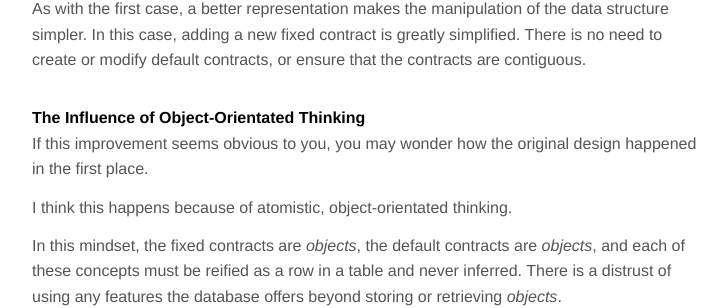
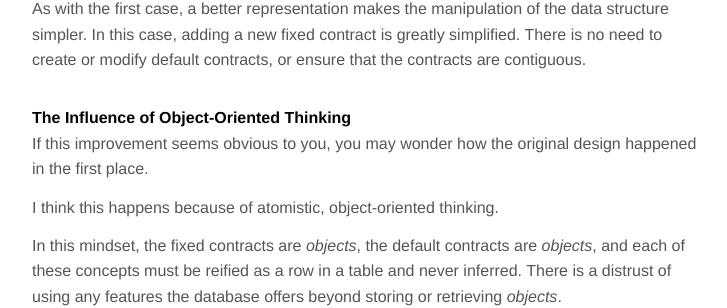
Before and after one commit to KMahoney/kmahoney.github.io, a Jekyll site: the page built from _posts/2020-10-02-applying-misu.md, in a window 1280 px wide and 900 px high, scrolled down 2843 px. Shown: the part 450-758 px from the top of the window, without its empty margins (272-999 px from the left). Built offline with Jekyll 4.4.1, drawn with Linux system fonts in a browser that asks for light colours.

Commit message:
spelling!

```diff
--- a/_posts/2020-10-02-applying-misu.md
+++ b/_posts/2020-10-02-applying-misu.md
@@ -119,12 +119,12 @@ of the data structure simpler. In this case, adding a new fixed contract is
 greatly simplified. There is no need to create or modify default contracts, or ensure
 that the contracts are contiguous.
 
-### The Influence of Object-Orientated Thinking
+### The Influence of Object-Oriented Thinking
 
 If this improvement seems obvious to you, you may wonder how the
 original design happened in the first place.
 
-I think this happens because of atomistic, object-orientated thinking.
+I think this happens because of atomistic, object-oriented thinking.
 
 In this mindset, the fixed contracts are *objects*, the default contracts are
 *objects*, and each of these concepts must be reified as a row in a table and
```
